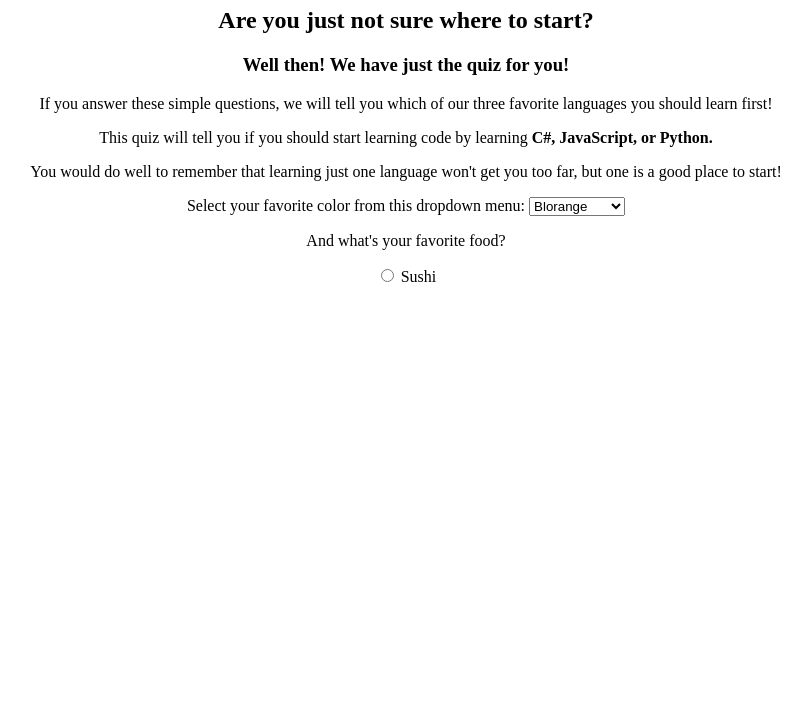
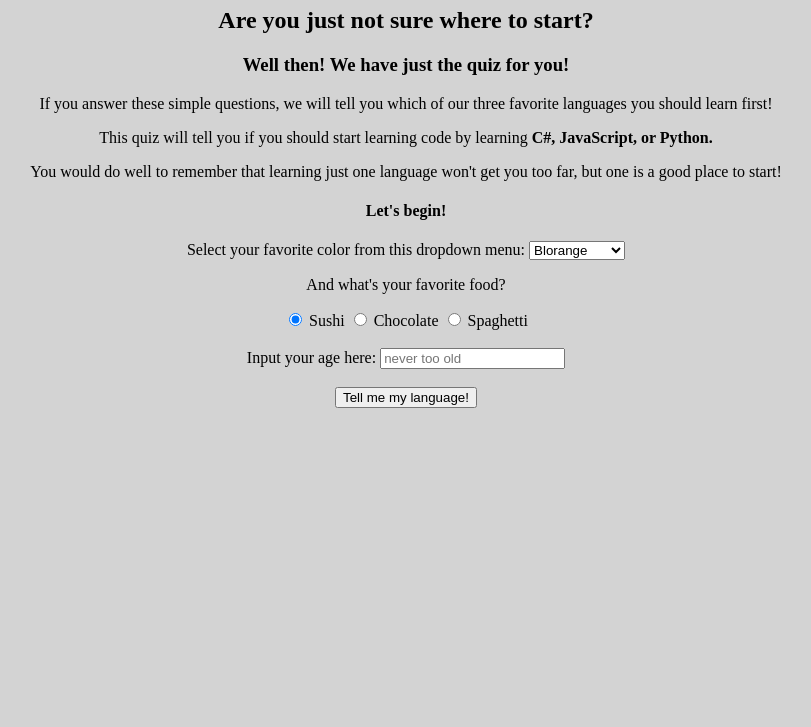
Before and after one commit to selinda-c/independent2, a plain HTML site: page index.html in a window 1280 px wide. Shown: the part 73-800 px from the top of the page, without its empty margins (234-1045 px from the left). Drawn offline with Linux system fonts and the light colour scheme.

Commit message:
add additional form questions

```diff
--- a/css/styles.css
+++ b/css/styles.css
@@ -1,3 +1,4 @@
 body {
   text-align: center;
+  background-color: lightgray;
 }
--- a/index.html
+++ b/index.html
@@ -13,6 +13,7 @@
     <p>If you answer these simple questions, we will tell you which of our three favorite languages you should learn first!</p>
     <p>This quiz will tell you if you should start learning code by learning <strong>C#, JavaScript, or Python.</strong></p>
     <p>You would do well to remember that learning just one language won't get you too far, but one is a good place to start!</p>
+    <h4>Let's begin!</h4>
     <form id="questions">
       <label for="input1">Select your favorite color from this dropdown menu:</label>
       <select id="color">
@@ -22,9 +23,21 @@
       </select>
       <p>And what's your favorite food?</p>
       <label>
-        <input type="radio" id="food" value="sushi">
+        <input type="radio" id="food" value="sushi" checked>
         Sushi
       </label>
+      <label>
+        <input type="radio" id="food" value="chocolate">
+        Chocolate
+      </label>
+      <label>
+        <input type="radio" id="food" value="spaghetti">
+        Spaghetti
+      </label><br><br>
+      <label for="age">Input your age here:</label>
+      <input type="text" id="age" placeholder="never too old">
+      <br><br>
+      <button type="submit">Tell me my language!</button>
     </form>
   </div>
 </body>
```
